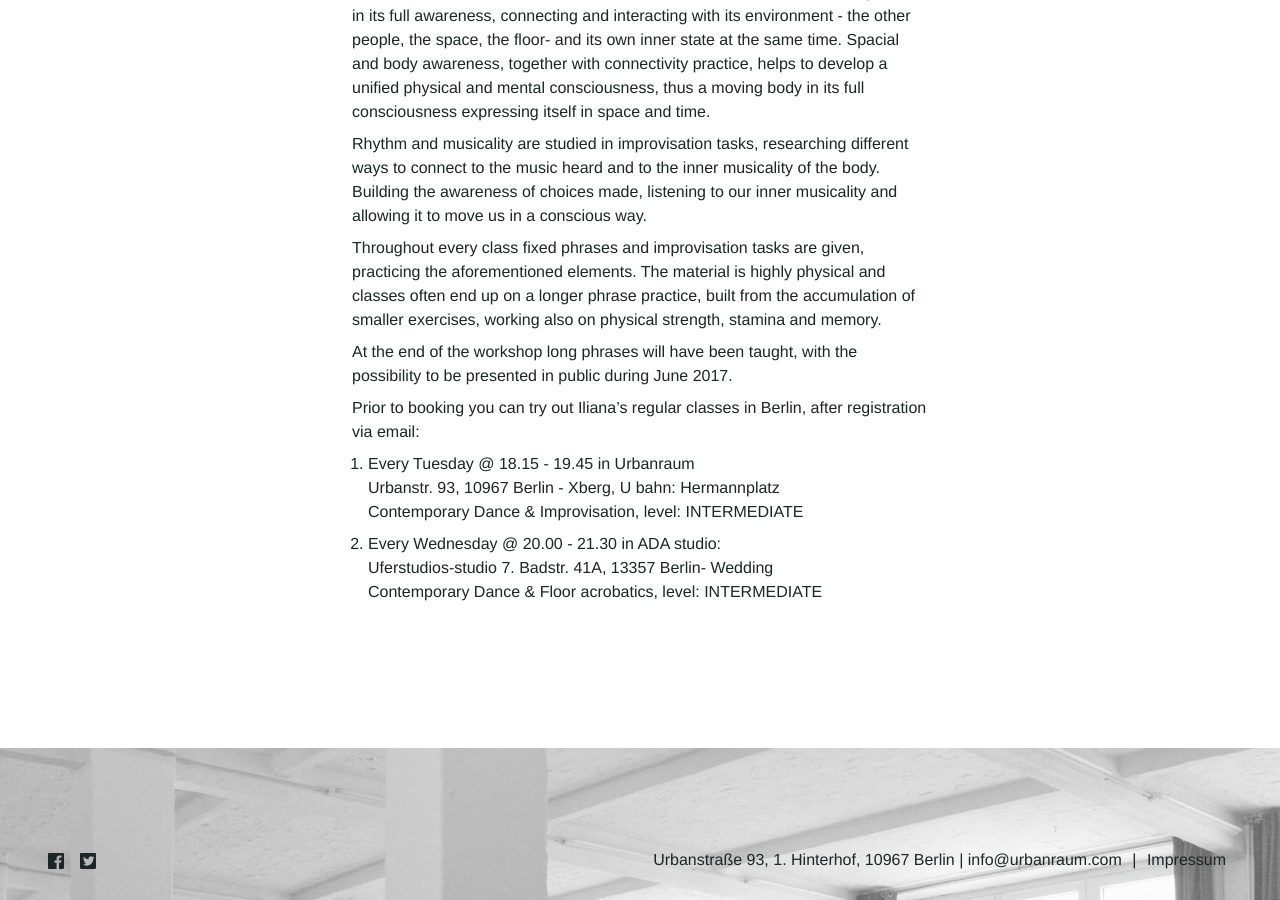
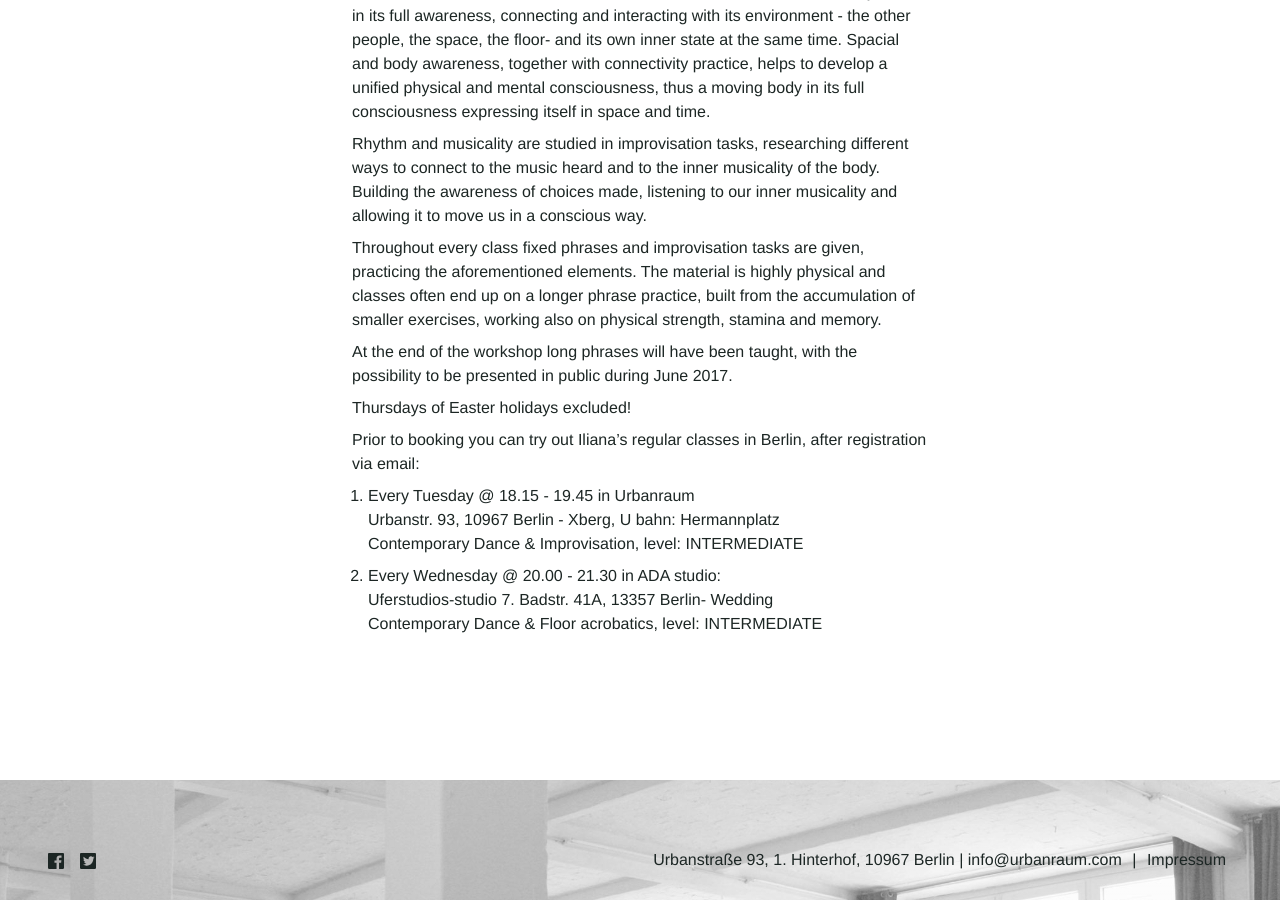
Before and after one commit to Kriesse/urbanraum, a Jekyll site: the page built from _classes/Contemporary Dance_Iliana_intensive.md, in a window 1280 px wide and 900 px high, scrolled down 1325 px. Built offline with Jekyll 4.4.1, drawn with Linux system fonts in a browser that asks for light colours; nearby versions of some CDN libraries.

Commit message:
Update Contemporary Dance_Iliana_intensive.md

```diff
--- a/_classes/Contemporary Dance_Iliana_intensive.md
+++ b/_classes/Contemporary Dance_Iliana_intensive.md
@@ -56,6 +56,8 @@ description_en: |
 
  At the end of the workshop long phrases will have been taught, with the possibility to be presented in public during June 2017.
 
+ Thursdays of Easter holidays excluded!
+
  Prior to booking you can try out Iliana's regular classes in Berlin, after registration via email:
 
  1. Every Tuesday @ 18.15 - 19.45 in Urbanraum
```
